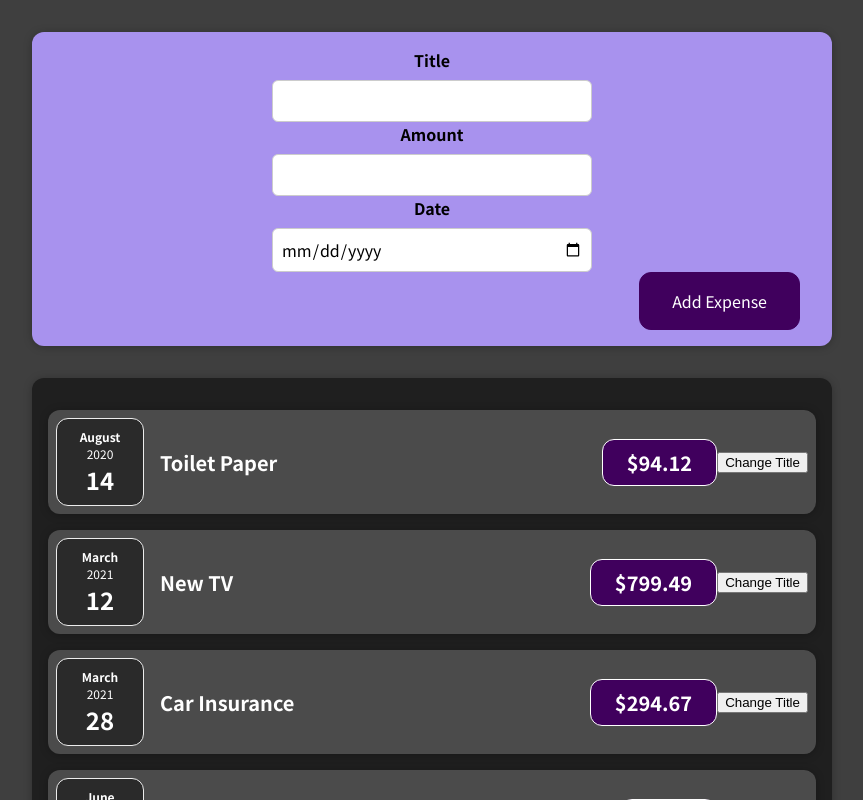
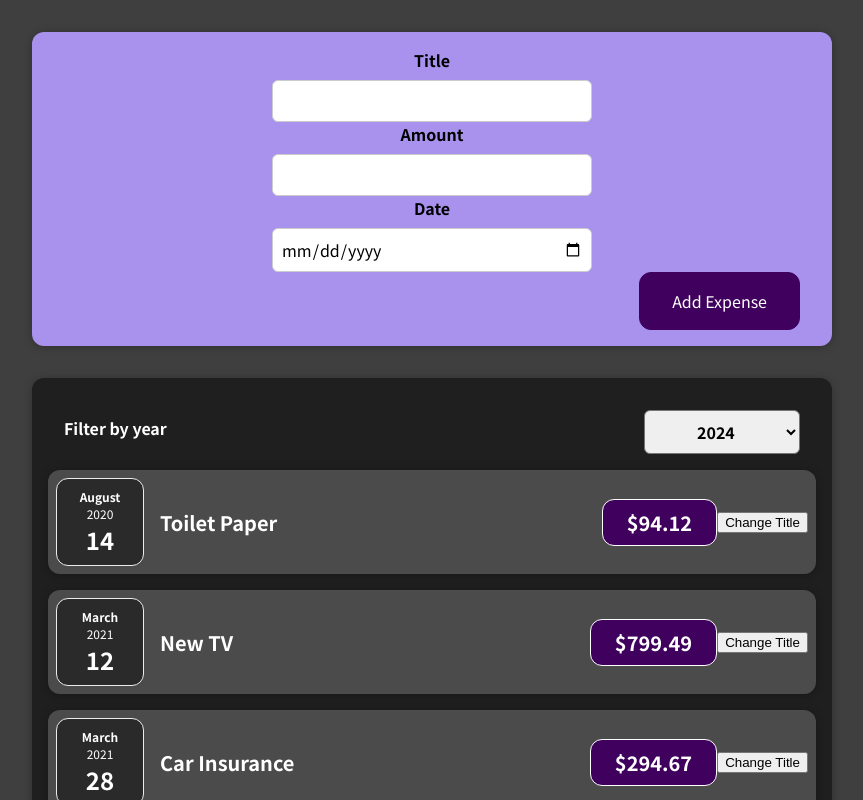
Before and after one commit to anouar4070/Bonus-project-1, a React (Create React App) app: page / in a window 1280 px wide. Shown: the top 800 px of the page, without its empty margins (208-1071 px from the left). Built offline with nearby package versions, Linux system fonts and the light colour scheme.

Commit message:
add ExpenseFilter

```diff
--- /dev/null
+++ b/src/components/Expenses/ExpenseFilter.css
@@ -0,0 +1,24 @@
+.expenses-filter {
+  color: white;
+  padding: 0 1rem;
+}
+
+.expenses-filter__control {
+  display: flex;
+  width: 100%;
+  align-items: center;
+  justify-content: space-between;
+  margin: 1rem 0;
+}
+
+.expenses-filter label {
+  font-weight: bold;
+  margin-bottom: 0.5rem;
+}
+
+.expenses-filter select {
+  font: inherit;
+  padding: 0.5rem 3rem;
+  font-weight: bold;
+  border-radius: 6px;
+}
--- /dev/null
+++ b/src/components/Expenses/ExpenseFilter.js
@@ -0,0 +1,22 @@
+import './ExpenseFilter.css';
+
+const ExpenseFilter = (props) => {
+const dropdownChangeHandler = (event) => {
+props.onChangeFilter(event.target.value)
+}
+
+  return(
+    <div className='expenses-filter'>
+      <div className='expenses-filter__control'>
+        <label>Filter by year</label>
+        <select value={props.selected} onChange={dropdownChangeHandler}>
+          <option value="2025">2025</option>
+          <option value="2024">2024</option>
+          <option value="2023">2023</option>
+          <option value="2022">2022</option>
+        </select>
+      </div>
+    </div>
+  )
+}
+export default ExpenseFilter;
--- a/src/components/Expenses/Expenses.js
+++ b/src/components/Expenses/Expenses.js
@@ -1,12 +1,21 @@
-import React from 'react';
+import React, { useState } from "react";
 
-import ExpenseItem from './ExpenseItem';
-import Card from '../UI/Card';
-import './Expenses.css';
+import ExpenseItem from "./ExpenseItem";
+import Card from "../UI/Card";
+import "./Expenses.css";
+import ExpenseFilter from "./ExpenseFilter";
 
 const Expenses = (props) => {
+  const [filteredYear, setFilteredYear] = useState("2024");
+
+  const filterChangeHandler = (selectedYear) => {
+    setFilteredYear(selectedYear);
+  };
+
   return (
+    <div>
       <Card className="expenses">
+        <ExpenseFilter selected={filteredYear} onChangeFilter={filterChangeHandler} />
         <ExpenseItem
           title={props.items[0].title}
           amount={props.items[0].amount}
@@ -28,7 +37,8 @@
           date={props.items[3].date}
         />
       </Card>
+    </div>
   );
-}
+};
 
 export default Expenses;
```
Lines whose indentation alone changed are shown as unchanged.
